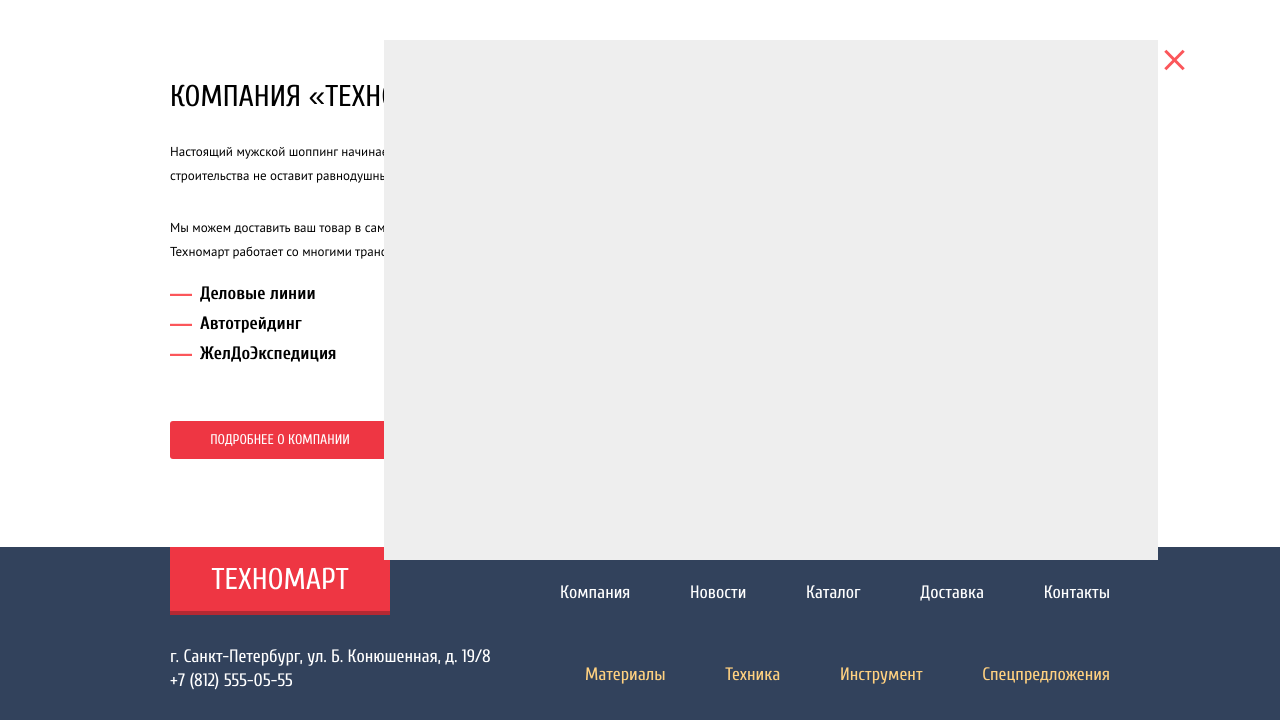
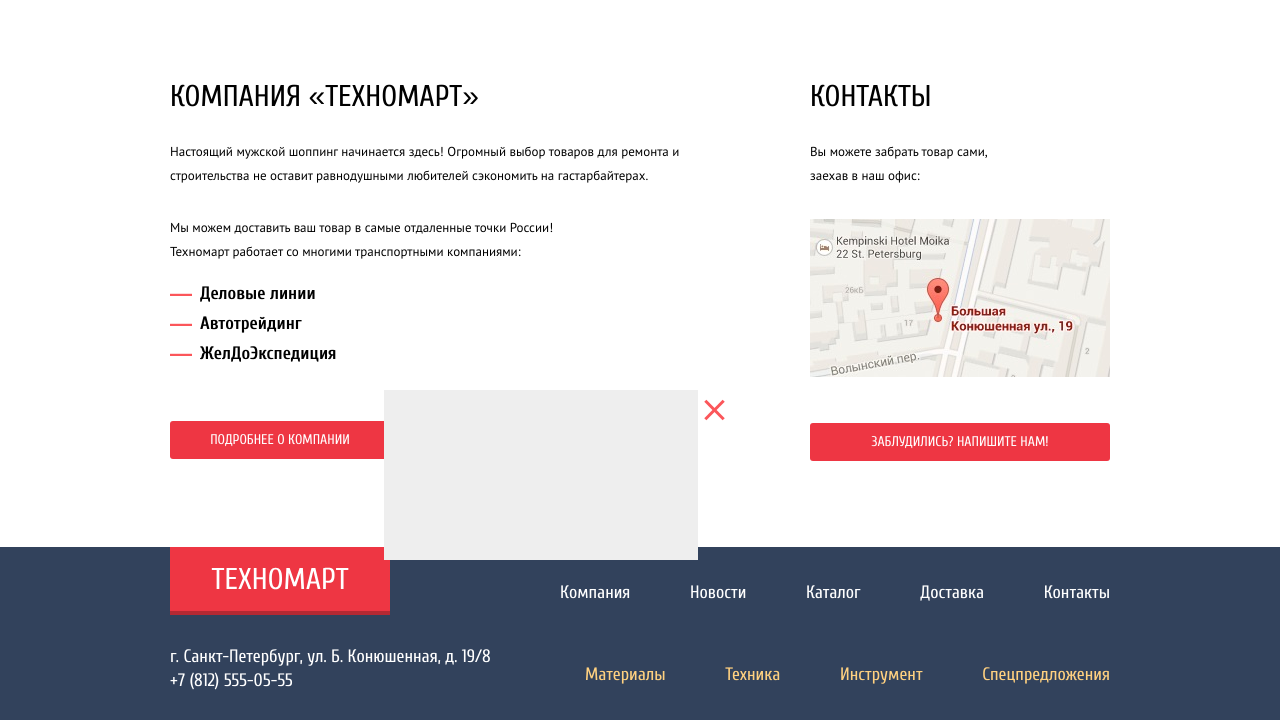
Before and after one commit to i9500484054/673245-technomart-25, a plain HTML site: page index.html in a window 1280 px wide. Both pictures are taken after a click on the link 960 px from the left and 2727 px from the top of the page. Shown: the part 2316-3036 px from the top of the page. Drawn offline with Linux system fonts and the light colour scheme; files whose address does not match are found by name.

Commit message:
Исправлена ошибка
Исправлена ошибка

```diff
--- a/index.html
+++ b/index.html
@@ -346,10 +346,9 @@
 </form>
 </section>
 <section class="modal-map">
-<iframe src="https://yandex.ru/map-widget/v1/-/CGghyja" width="760" height="500" frameborder="1" allowfullscreen="true"></iframe>
-<button class="feedback__btn-close btn-close" type="button">
-<span class="visually-hidden">Закрыть</span>
-</button>
+<h2 class="visually-hidden">карта</h2>
+<iframe src="https://yandex.ru/map-widget/v1/-/CGghyja"></iframe>
+<button class="feedback__btn-close btn-close" type="button"><span class="visually-hidden">Закрыть</span></button>
 </section>
 <section class="Item-added-cart">
 <h2 class="visually-hidden">Товар добавлен в корзину!</h2>
```
